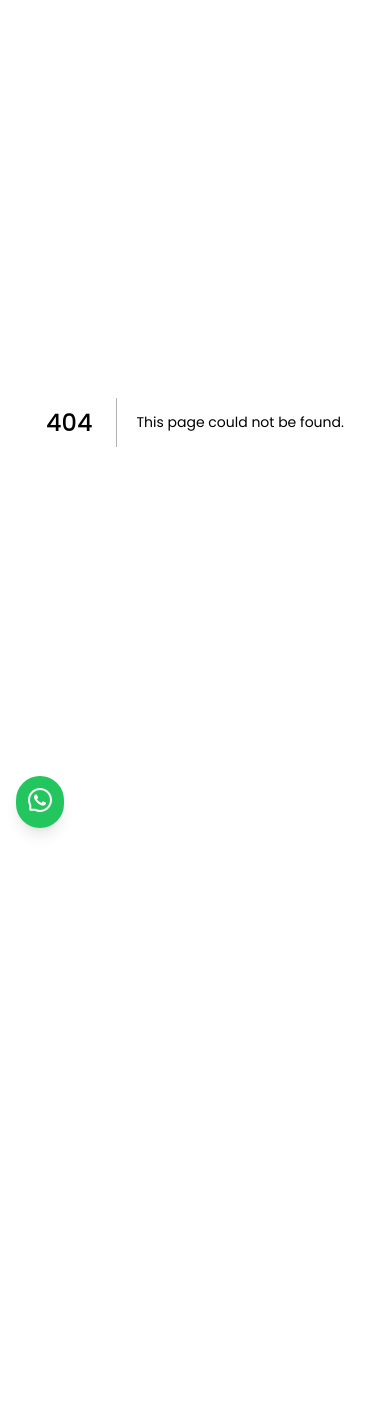
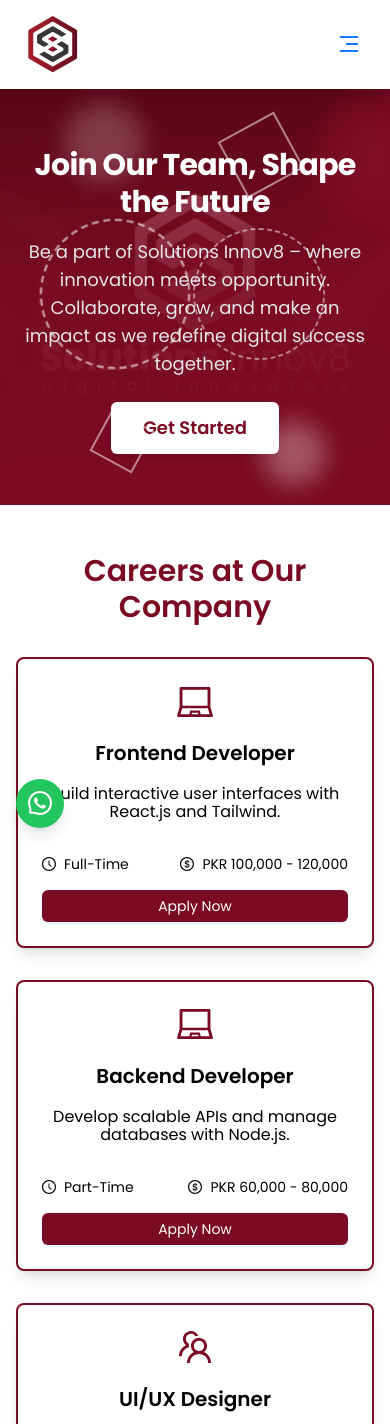
Before and after one commit to zeeshan187/solutionsinnov8, a Next.js app: page /careers in a window 390 px wide. Before the commit this address had no page. Shown: the top 1424 px of the page. Before the commit the page ends 844 px from the top, so only its background shows below. Built offline with nearby package versions, Linux system fonts and the light colour scheme.

Commit message:
responsive issues resolved

```diff
--- /dev/null
+++ b/src/app/careers/page.jsx
@@ -0,0 +1,36 @@
+import React from 'react'
+import CareersPage from '../pages/CareersPage';
+export const metadata = {
+    title: "Careers at Solutions Innov8 | Join Our Team",
+    description:
+      "Explore exciting career opportunities at Solutions Innov8. Join our team of experts in web development, app development, graphic design, UI/UX, SEO, SQA, and digital marketing. Discover how you can grow with us.",
+    keywords:
+      "Careers at Solutions Innov8, IT jobs, web development careers, app development jobs, graphic design positions, UI/UX roles, SEO jobs, digital marketing careers, SQA positions, IT opportunities",
+    author: "Solutions Innov8",
+    robots: "index, follow",
+    og: {
+      title: "Careers at Solutions Innov8 | Join Our Team",
+      description:
+        "Be a part of Solutions Innov8, a leading IT solutions provider. Explore career opportunities in web development, app development, graphic design, and more. Join us to create innovative solutions.",
+      type: "website",
+      url: "https://www.solutionsinnov8.com/careers", // Replace with the correct URL for the Careers page
+      image: "/images/navbar/careers-banner.svg", // Replace with an appropriate image for the Careers page
+    },
+    twitter: {
+      card: "summary_large_image",
+      title: "Careers at Solutions Innov8 | Join Our Team",
+      description:
+        "Explore career opportunities at Solutions Innov8 and join our team of IT experts. We offer roles in web development, app development, graphic design, SEO, and more.",
+      image: "/images/navbar/careers-banner.svg", // Replace with an appropriate image for the Careers page
+    },
+  };
+export const viewport = "width=device-width, initial-scale=1";
+const page = () => {
+  return (
+    <>
+      <CareersPage />
+    </>
+  )
+}
+
+export default page
--- /dev/null
+++ b/src/app/components/careers/CareersSection.jsx
@@ -0,0 +1,93 @@
+import React from "react";
+import { Button } from "antd"; // Import Ant Design Button
+import {
+  TeamOutlined,
+  LaptopOutlined,
+  ClockCircleOutlined,
+  DollarCircleOutlined,
+} from "@ant-design/icons"; // Ant Design icons
+import Wrapper from "../shared/Wrapper";
+
+const jobs = [
+  {
+    id: 1,
+    title: "Frontend Developer",
+    description: "Build interactive user interfaces with React.js and Tailwind.",
+    icon: <LaptopOutlined />,
+    type: "Full-Time",
+    salary: "PKR 100,000 - 120,000",
+  },
+  {
+    id: 2,
+    title: "Backend Developer",
+    description: "Develop scalable APIs and manage databases with Node.js.",
+    icon: <LaptopOutlined />,
+    type: "Part-Time",
+    salary: "PKR 60,000 - 80,000",
+  },
+  {
+    id: 3,
+    title: "UI/UX Designer",
+    description: "Design user-friendly and aesthetically pleasing interfaces.",
+    icon: <TeamOutlined />,
+    type: "Full-Time",
+    salary: "PKR 90,000 - 110,000",
+  },
+  {
+    id: 4,
+    title: "Project Manager",
+    description: "Oversee project deliverables and manage client communications.",
+    icon: <ClockCircleOutlined />,
+    type: "Contract",
+    salary: "Negotiable",
+  },
+  // Add more jobs here
+];
+
+const CareersSection = () => {
+  return (
+    <Wrapper>
+      <section className="container mx-auto py-12">
+        <h2 className="text-3xl font-semibold text-center mb-8 red_color">
+          Careers at Our Company
+        </h2>
+        <div className="grid sm:grid-cols-1 md:grid-cols-2 lg:grid-cols-3 gap-8">
+          {jobs.map((job) => (
+            <div
+              key={job.id}
+              className="bg-white rounded-lg shadow-lg overflow-hidden flex flex-col items-center p-6 border-2 border-[#7B0B22]"
+
+            >
+              <div className="text-4xl red_color mb-4">{job.icon}</div>
+              <h3 className="text-xl font-semibold text-black">
+                {job.title}
+              </h3>
+              <p className="text-black mt-2 text-center">
+                {job.description}
+              </p>
+              <div className="flex justify-between w-full text-sm text-black mt-4">
+                <span className="flex items-center">
+                  <ClockCircleOutlined className="mr-2" />
+                  {job.type}
+                </span>
+                <span className="flex items-center">
+                  <DollarCircleOutlined className="mr-2" />
+                  {job.salary}
+                </span>
+              </div>
+              <Button
+                type="primary"
+                className="mt-4 w-full bg_red_color"
+                onClick={() => alert(`Applied for ${job.title}`)}
+              >
+                Apply Now
+              </Button>
+            </div>
+          ))}
+        </div>
+      </section>
+    </Wrapper>
+  );
+};
+
+export default CareersSection;
--- a/src/app/components/home/StatisticsSection.jsx
+++ b/src/app/components/home/StatisticsSection.jsx
@@ -4,34 +4,35 @@
 import CountUp from "react-countup";
 import Wrapper from "../shared/Wrapper";
 
-const StatisticsSection = () => {
+const StatisticsSection = ({ loading }) => {
   const [isInView, setIsInView] = useState(false);
 
-  const checkIfInView = () => {
+  useEffect(() => {
+    if (loading) return; // Skip logic until loader is hidden
+
     const element = document.getElementById("stats");
-    if (element) {
-      const position = element.getBoundingClientRect();
-      if (position.top <= window.innerHeight && position.bottom >= 0) {
-        setIsInView(true);
+    if (!element) return;
+
+    const observer = new IntersectionObserver(
+      (entries) => {
+        const [entry] = entries;
+        if (entry.isIntersecting) {
+          setIsInView(true);
+          observer.disconnect(); // Stop observing once in view
+        }
+      },
+      {
+        threshold: 0.1, // Adjust visibility threshold as needed
       }
-    }
-  };
+    );
 
-  useEffect(() => {
-    // Check on initial load
-    checkIfInView();
-    // Add scroll listener
-    window.addEventListener("scroll", checkIfInView);
-    return () => window.removeEventListener("scroll", checkIfInView);
-  }, []);
+    observer.observe(element);
+
+    return () => observer.disconnect();
+  }, [loading]);
 
   const stats = [
-    {
-      title: "Clients",
-      value: 65,
-      icon: "fas fa-users",
-      color: "bg-blue-500",
-    },
+    { title: "Clients", value: 65, icon: "fas fa-users", color: "bg-blue-500" },
     {
       title: "Projects",
       value: 500,
--- a/src/app/components/shared/Footer.jsx
+++ b/src/app/components/shared/Footer.jsx
@@ -101,7 +101,7 @@
                   </Link>
                 </li>
                 <li>
-                  <Link href="#" className="hover:text-white">
+                  <Link href="/careers" className="hover:text-white">
                     Careers
                   </Link>
                 </li>
--- /dev/null
+++ b/src/app/pages/CareersPage.jsx
@@ -0,0 +1,45 @@
+"use client";
+import React, { useEffect, useState } from "react";
+import Clients from "../components/about/Clients";
+import TeamSection from "../components/about/TeamSection";
+import TestimonialsSection from "../components/home/Testimonials";
+import ContactUs from "../components/home/ContactUs";
+import AboutUsSection from "../components/home/AboutUsSection";
+import HeroSection from "../components/shared/HeroSection";
+import Loader from "../components/shared/Loader";
+import Navbar from "../components/shared/Navbar";
+import Footer from "../components/shared/Footer";
+import CareersSection from "../components/careers/CareersSection";
+
+const CareersPage = () => {
+  const [loading, setLoading] = useState(true);
+
+  useEffect(() => {
+    window.scrollTo(0, 0);
+    setTimeout(() => {
+      setLoading(false);
+    }, 1000);
+  }, []);
+
+  return (
+    <div className="mt-[83px]">
+      {loading ? (
+        <Loader />
+      ) : (
+        <>
+          <Navbar />
+          <HeroSection
+            title="Join Our Team, Shape the Future"
+            subtitle="Be a part of Solutions Innov8 – where innovation meets opportunity. Collaborate, grow, and make an impact as we redefine digital success together."
+          />
+          <CareersSection />
+          <TestimonialsSection />
+          <ContactUs />
+          <Footer />
+        </>
+      )}
+    </div>
+  );
+};
+
+export default CareersPage;
--- a/src/app/pages/HomePage.jsx
+++ b/src/app/pages/HomePage.jsx
@@ -28,7 +28,7 @@
         <>
           <Navbar />
           <HeroSection />
-          <StatisticsSection />
+          <StatisticsSection loading={loading} />
           <AboutUsSection />
           <OurServices />
           <TestimonialsSection />
```
